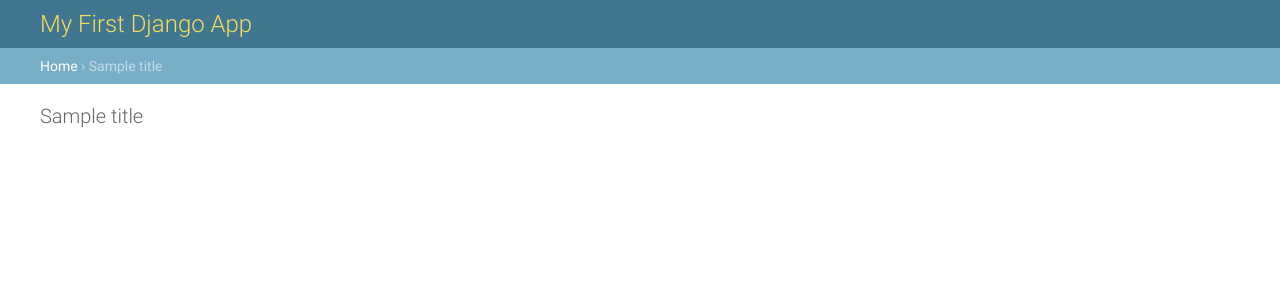
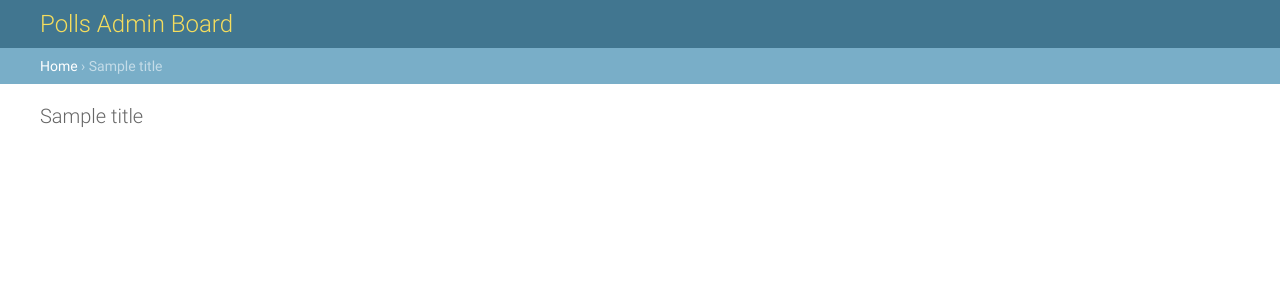
Before and after one commit to thangpham7793/myfirstdjangosite, a Django app: template templates/admin/base_site.html in a window 1280 px wide. Shown: the top 300 px of the page. Run offline with Django 3.2, Linux system fonts and the light colour scheme; the template is opened without the code that fills it: most values are stand-ins (such as "Sample title", 1, 10 or a date in 2020).

Commit message:
Add small changes to admin app

```diff
--- a/polls/admin.py
+++ b/polls/admin.py
@@ -12,9 +12,10 @@ class ChoiceInLine(
 
 
 class QuestionAdmin(admin.ModelAdmin):
+
     fieldsets = [
+        ("Date Information", {"fields": ["pub_date"], "classes": ["collapse"]}),
         ("Question Content", {"fields": ["question_text"]}),
-        ("Date Information", {"fields": ["pub_date"], "classes": ["collapse"]}),
     ]
 
     inlines = [ChoiceInLine]  # enable choices to be edited from Question
--- a/templates/admin/base_site.html
+++ b/templates/admin/base_site.html
@@ -1,6 +1,6 @@
 {% extends "admin/base.html" %} {% block title %}{{ title }} | {{
 site_title|default:_('Django site admin') }}{% endblock %} {% block branding %}
 <h1 id="site-name">
-  <a href="{% url 'admin:index' %}">My First Django App</a>
+  <a href="{% url 'admin:index' %}">Polls Admin Board</a>
 </h1>
 {% endblock %} {% block nav-global %}{% endblock %}
```
